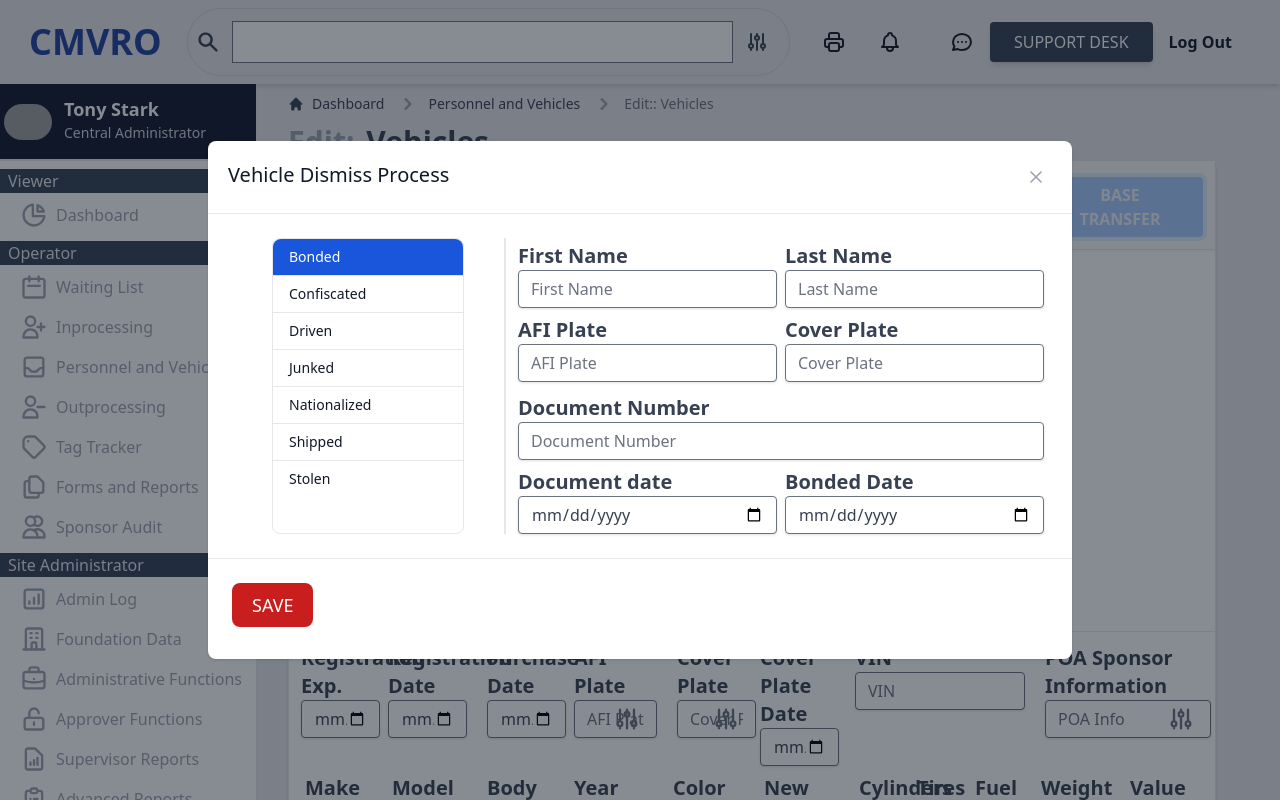
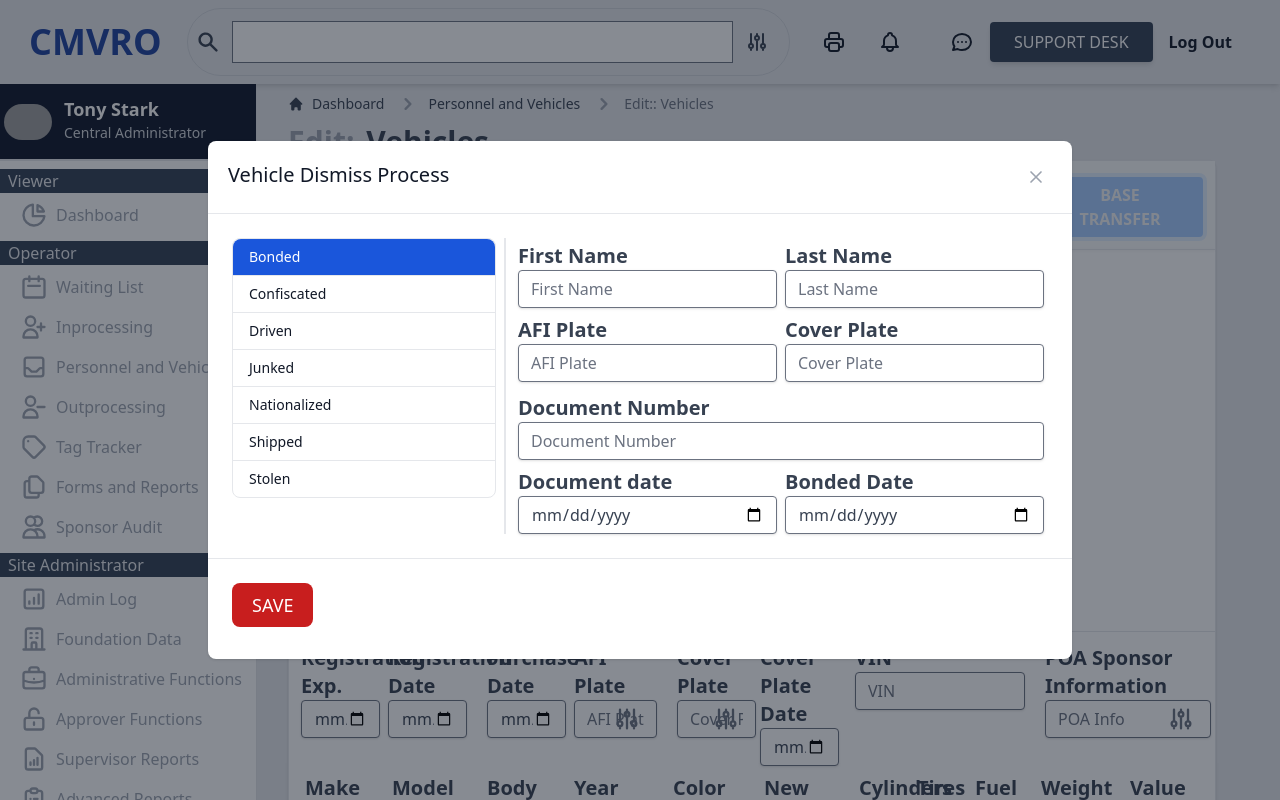
Before and after one commit to ccavalleri/cmvro, a Next.js app: page /Operator/VehiclesEdit in a window 1280 px wide. Both pictures are taken after a click on the button "DISMISS". Shown: the top 800 px of the page. Built offline with nearby package versions, Linux system fonts and the light colour scheme; grey boxes are pictures that could not be loaded; what tw-elements would draw is missing.

Commit message:
adding other layout settings in the modal window

```diff
--- a/components/form/ModalWindow.js
+++ b/components/form/ModalWindow.js
@@ -8,7 +8,7 @@ export default function ModalWindow({ show, onCloseDismiss }) {
       <Modal.Body>
         <div className="grid grid-cols-3">
           <div className="flex justify-center">
-            <div class="w-48 text-sm font-medium text-gray-900 bg-white border border-gray-200 rounded-lg dark:bg-gray-700 dark:border-gray-600 dark:text-white">
+            <div class="w-full h-fit mr-2 text-sm font-medium text-gray-900 bg-white border border-gray-200 rounded-lg dark:bg-gray-700 dark:border-gray-600 dark:text-white">
               <a
                 href="#"
                 aria-current="true"
```
